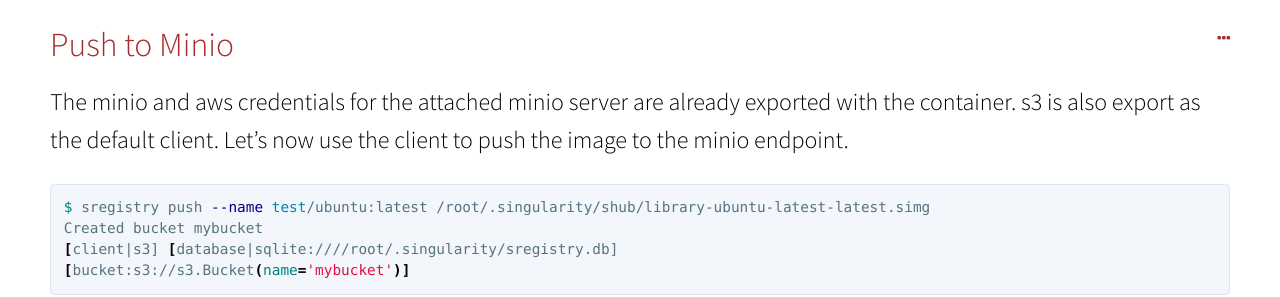
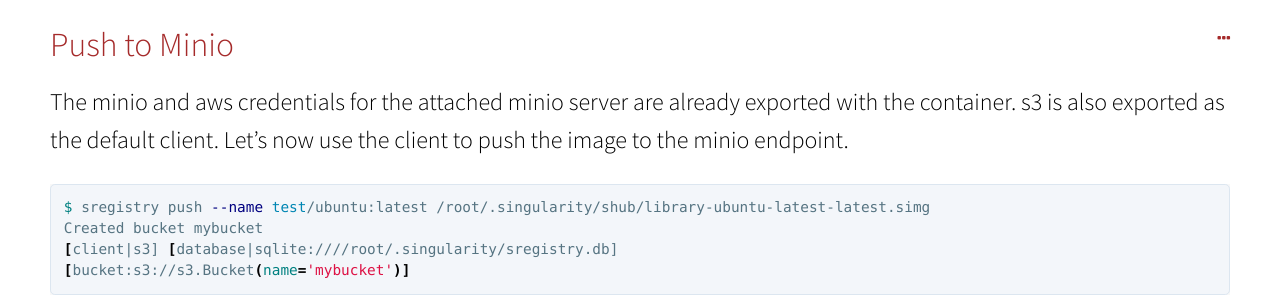
Before and after one commit to singularityhub/sregistry-cli, a Jekyll site: the page built from docs/pages/clients/s3.md, in a window 1280 px wide and 900 px high, scrolled down 1969 px. Shown: the part 174-471 px from the top of the window. Built offline with Jekyll 4.4.1, drawn with Linux system fonts in a browser that asks for light colours; nearby versions of some CDN libraries; some of the changed text lies outside the part shown.

````diff
--- a/docs/pages/clients/s3.md
+++ b/docs/pages/clients/s3.md
@@ -87,7 +87,7 @@ SREGISTRY_CLIENT=docker sregistry pull ubuntu:latest
 ## Push to Minio
 
 The minio and aws credentials for the attached minio server are already exported
-with the container. s3 is also export as the default client. Let's now use the client
+with the container. s3 is also exported as the default client. Let's now use the client
 to push the image to the minio endpoint.
 
 ```bash
````
Also changed, not shown: other parts of docs/pages/clients/s3.md (+3 -0 lines).
